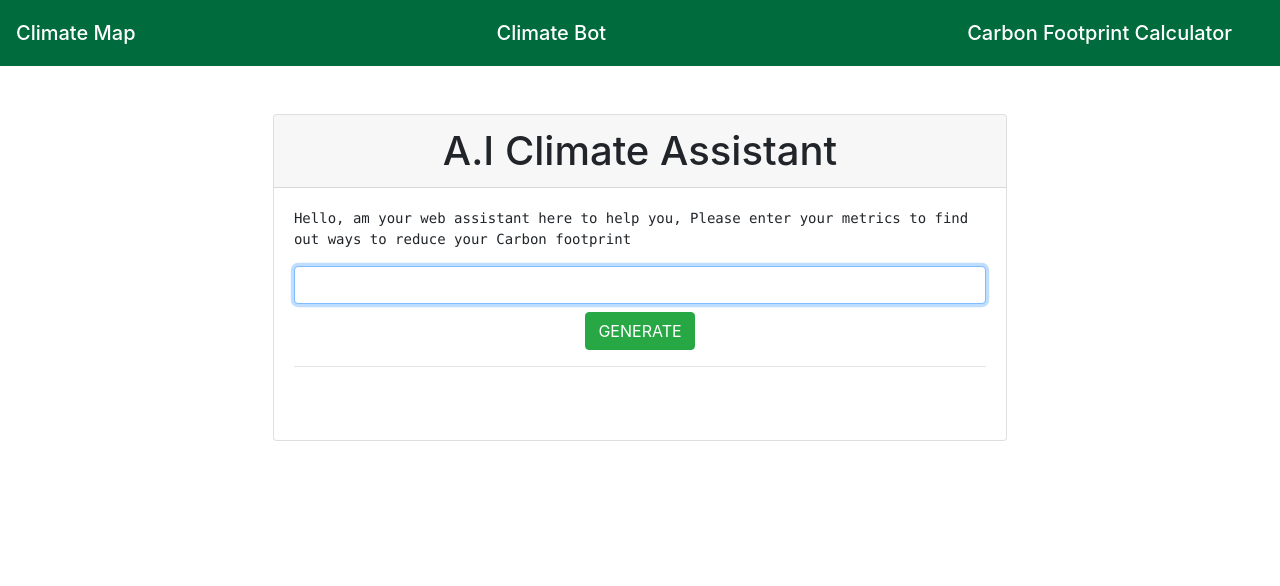
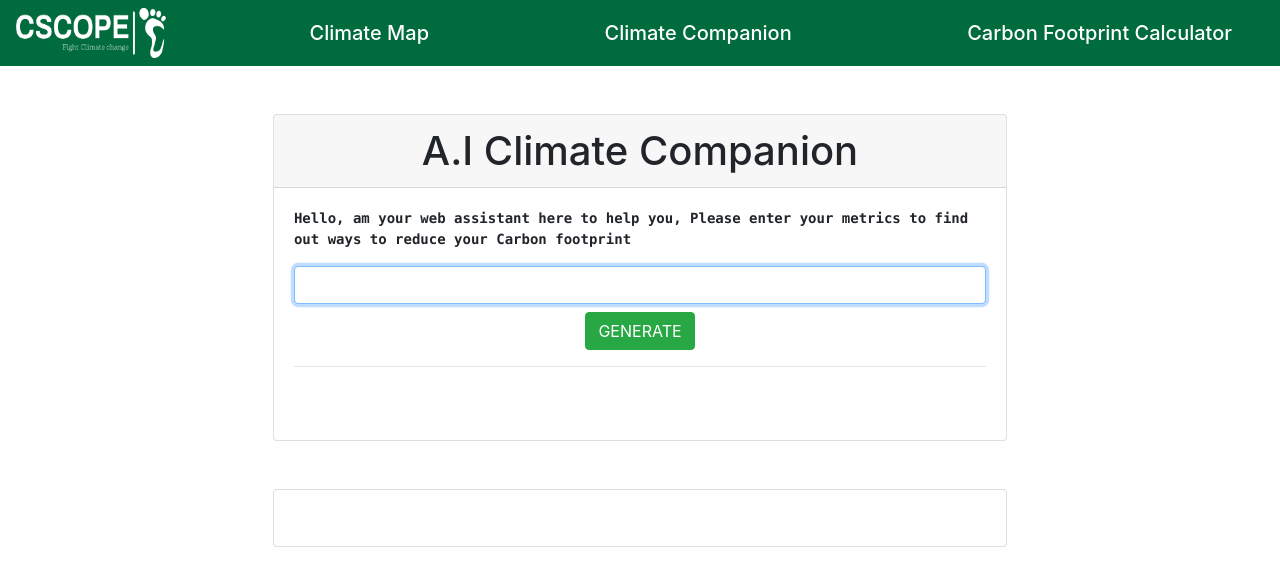
Before and after one commit to wmueller49/ClimateMap, a Django app: page /map/climatebot in a window 1280 px wide. Shown: the top 586 px of the page. Run offline with Django 4.2, Linux system fonts and the light colour scheme; some libraries are stand-ins or nearby versions.

Commit message:
logo added

```diff
--- a/climatemap/map/templates/calculator.html
+++ b/climatemap/map/templates/calculator.html
@@ -5,11 +5,12 @@
     <link rel="stylesheet" href="https://cdn.jsdelivr.net/npm/bootstrap@4.5.3/dist/css/bootstrap.min.css"
         integrity="sha384-TX8t27EcRE3e/ihU7zmQxVncDAy5uIKz4rEkgIXeMed4M0jlfIDPvg6uqKI2xXr2" crossorigin="anonymous">
 
-    <title>CC Calculator</title>
+    <title>CF Calculator</title>
 </head>
 <nav class="navbar navbar-dark" style="background-color: #006b3c;">
+    <img src="../static/cscopelogowhite.png" width="150" height="50" alt="">
     <a class="navbar-brand" href="/map"><span class="navbar-brand mb-0 h1">Climate Map</span></a>
-    <a class="navbar-brand" href="/map/climatebot"><span class="navbar-brand mb-0 h1">Climate Bot</span></a>
+    <a class="navbar-brand" href="/map/climatebot"><span class="navbar-brand mb-0 h1">Climate Companion</span></a>
 
     <a class="navbar-brand" href="/map/calculator"><span class="navbar-brand mb-0 h1">Carbon Footprint
 
--- a/climatemap/map/templates/chatbot.html
+++ b/climatemap/map/templates/chatbot.html
@@ -1,15 +1,17 @@
 {% load bootstrap5 %}
+{%load static%}
 <html>
 
 <head>
     <link rel="stylesheet" href="https://cdn.jsdelivr.net/npm/bootstrap@4.5.3/dist/css/bootstrap.min.css"
         integrity="sha384-TX8t27EcRE3e/ihU7zmQxVncDAy5uIKz4rEkgIXeMed4M0jlfIDPvg6uqKI2xXr2" crossorigin="anonymous">
 
-    <title>Climate Map</title>
+    <title>Climate Companion</title>
 </head>
 <nav class="navbar navbar-dark" style="background-color: #006b3c;">
+    <img src="../static/cscopelogowhite.png" width="150" height="50" alt="">
     <a class="navbar-brand" href="/map"><span class="navbar-brand mb-0 h1">Climate Map</span></a>
-    <a class="navbar-brand" href="/map/climatebot"><span class="navbar-brand mb-0 h1">Climate Bot</span></a>
+    <a class="navbar-brand" href="/map/climatebot"><span class="navbar-brand mb-0 h1">Climate Companion</span></a>
 
     <a class="navbar-brand" href="/map/calculator"><span class="navbar-brand mb-0 h1">Carbon Footprint
 
@@ -21,9 +23,9 @@
     <div class="row justify-content-center my-4">
         <div class="col-md-7 mt-4">
             <div class="card">
-                <h1 class="card-header text-center">A.I Climate Assistant</h1>
+                <h1 class="card-header text-center">A.I Climate Companion</h1>
                 <div class="card-body">
-                    <pre class="text-wrap">Hello, am your web assistant here to help you, Please enter your metrics to find out ways to reduce your Carbon footprint</pre>
+                    <pre class="text-wrap font-weight-bold" >Hello, am your web assistant here to help you, Please enter your metrics to find out ways to reduce your Carbon footprint</pre>
                     <form action="/map/climatebot" method="POST">
                         <!-- this secures the form from malicious attacks during submission -->
                         {% csrf_token %}
@@ -41,9 +43,18 @@
         </div>
     </div>
     {%endblock%}
-    <pre>
-        {{formatted_response}}
-    </pre>
+    <div class="row justify-content-center my-4">
+        <div class="col-md-7 mt-4">
+            <div class="card">
+                <div class="card-body">
+                    <pre class="text-wrap">
+                        {{formatted_response}}
+                    </pre>
+                </div>
+            </div>
+        </div>
+    </div>
+
     </div>
 </body>
 
--- a/climatemap/map/templates/map.html
+++ b/climatemap/map/templates/map.html
@@ -12,8 +12,9 @@
     <title>Climate Map</title>
 </head>
 <nav class="navbar navbar-dark" style="background-color: #006b3c;">
+    <img src="../static/cscopelogowhite.png" width="150" height="50" alt="">
     <a class="navbar-brand" href="/map"><span class="navbar-brand mb-0 h1">Climate Map</span></a>
-    <a class="navbar-brand" href="/map/climatebot"><span class="navbar-brand mb-0 h1">Climate Bot</span></a>
+    <a class="navbar-brand" href="/map/climatebot"><span class="navbar-brand mb-0 h1">Climate Companion</span></a>
 
     <a class="navbar-brand" href="/map/calculator"><span class="navbar-brand mb-0 h1">Carbon Footprint
 
--- a/climatemap/map/views.py
+++ b/climatemap/map/views.py
@@ -57,14 +57,15 @@ def update_map(request):
 
 def bot(request):
     if request.method == 'POST':
-        prompt = "I am a user of a climate map website where an interactive map shows me the carbon footprint of all countries over time. I will be asking questions regarding climate change and carbon footprint. You are a chatbot named ClimateBot on the website that is powered by gpt3. Your job is to provide me information about climate change and how I can reduce my carbon footprint." + \
-            request.POST.get('prompt')
+        user_prompt = request.POST.get('prompt')
+        prompt = "I am a user of a climate map website where an interactive map shows me the carbon footprint of all countries over time. I will be asking questions regarding climate change and carbon footprint. You are a chatbot named ClimateCompanion on the website that is powered by gpt3. Your job is to only provide me information about climate change and how I can reduce my carbon footprint." + \
+            user_prompt
         response = openai.Completion.create(
             model="text-davinci-003", prompt=prompt, temperature=1, max_tokens=1000)
         formatted_response = response['choices'][0]['text'][1:]
         context = {
             'formatted_response': formatted_response,
-            'prompt': prompt
+            'prompt': user_prompt
         }
         return render(request, "chatbot.html", context)
     else:
```
Also changed, not shown: climatemap/map/static/cscopelogowhite.png (added).
